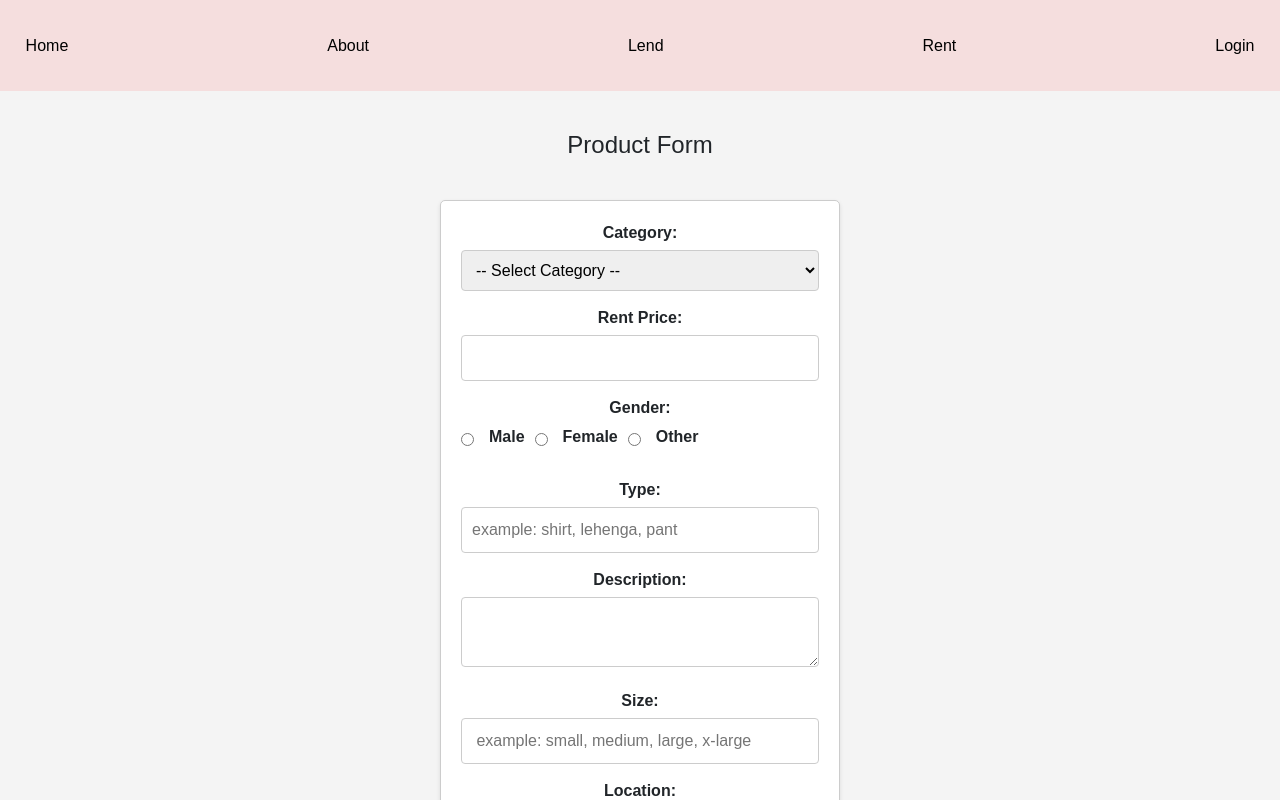
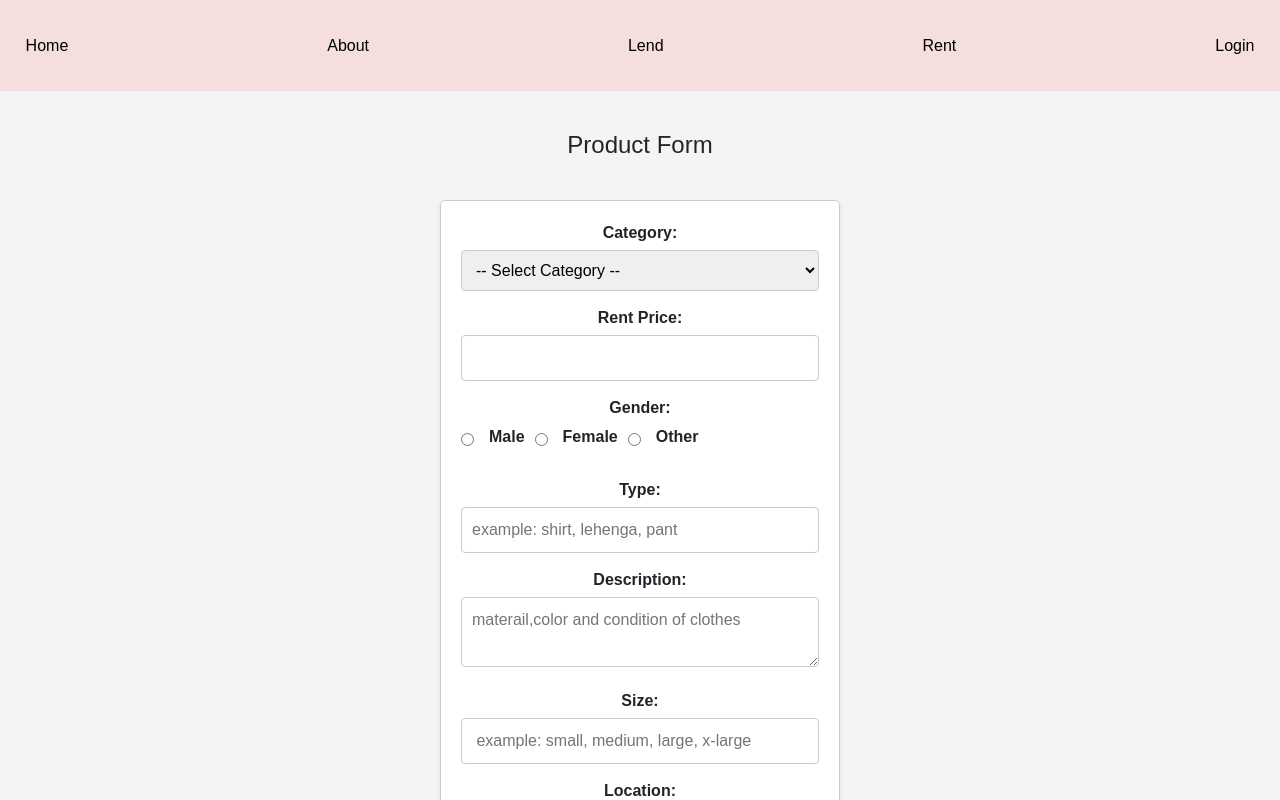
Before and after one commit to Asmita-Nyoupane/Clothing-rental-system, a React (Vite) app in the folder frontend/: page /lend in a window 1280 px wide. Shown: the top 800 px of the page. Built offline with nearby package versions, Linux system fonts and the light colour scheme; the HTML template or start-up script is replaced by a standard one.

Commit message:
lend page updated

```diff
--- a/frontend/src/Components/Lend/Lend.jsx
+++ b/frontend/src/Components/Lend/Lend.jsx
@@ -150,7 +150,7 @@ const Lend = () => {
           <label htmlFor="other">Other</label>
           </div><br></br>
 
-        <label htmlFor="type">Type:</label>
+          <label htmlFor="type">Type:</label>
           <input
             type="text"
             id="type"
@@ -167,6 +167,7 @@ const Lend = () => {
             name="description"
             value={post.description}
             onChange={handleInputChange}
+            placeholder="materail,color and condition of clothes "
           />
 
 
```
